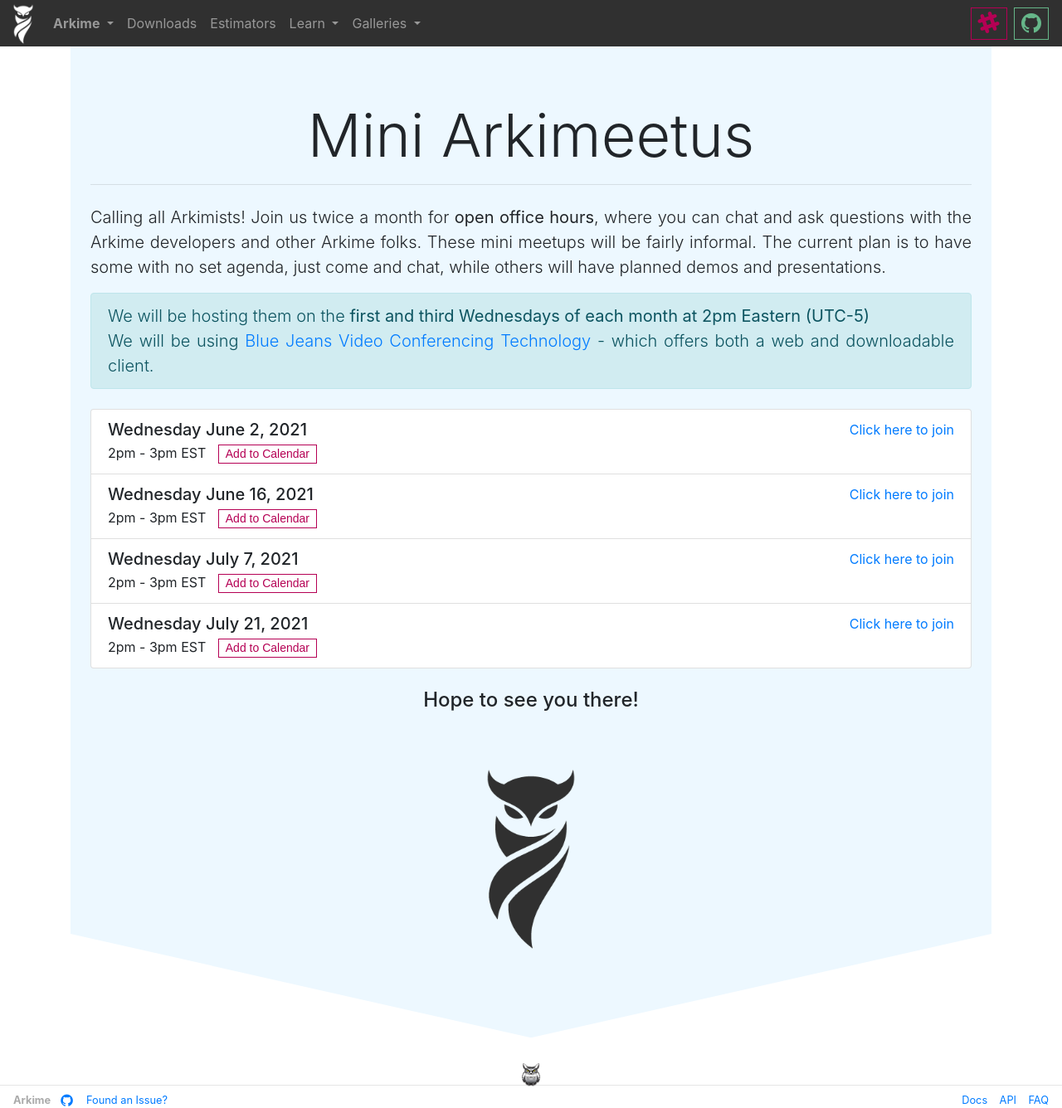
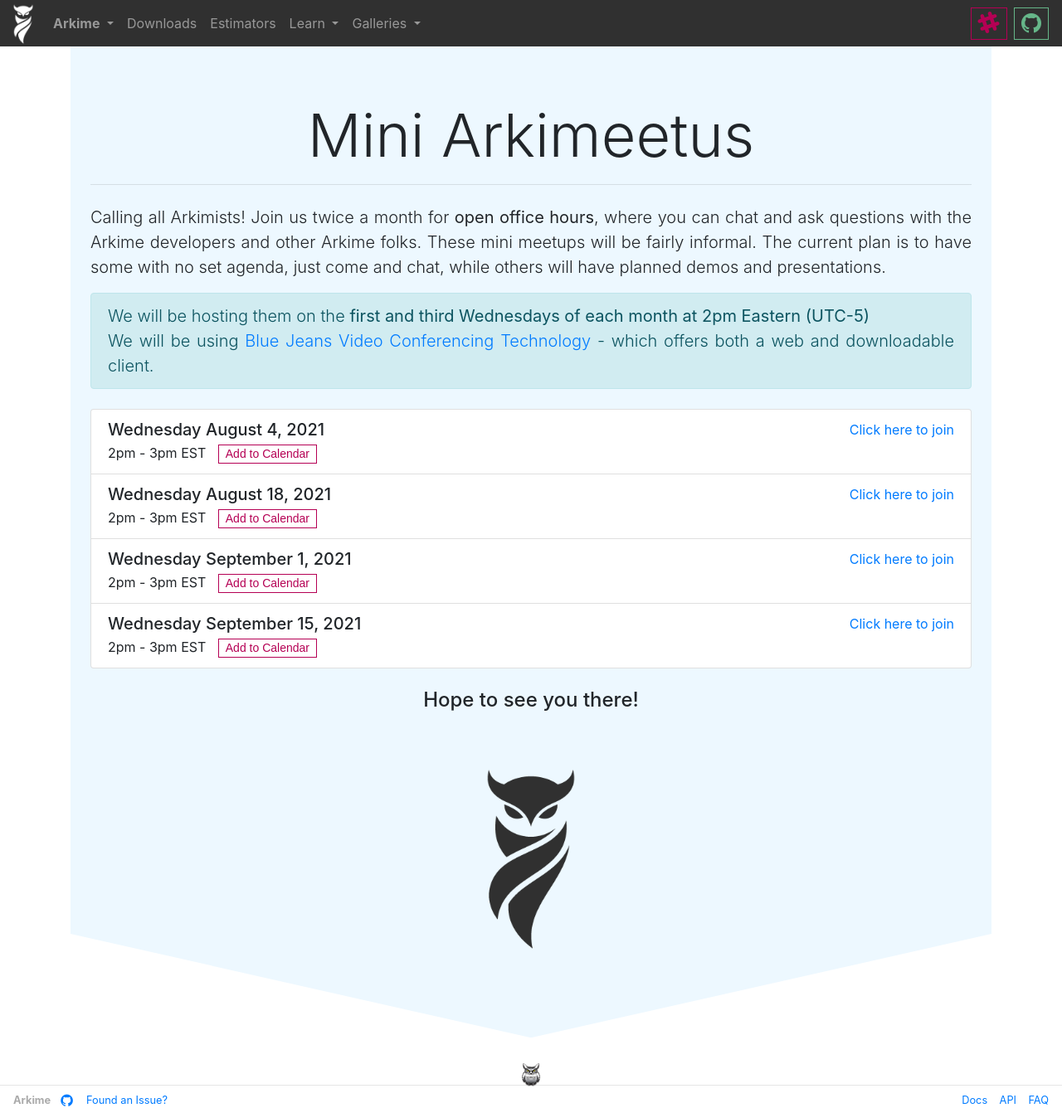
Before and after one commit to arkime/arkimeweb, a Jekyll site: the page built from mini-arkimeetus.html, in a window 1280 px wide and 1336 px high. Shown: the whole window at 83% size. Built offline with Jekyll 4.4.1, drawn with Linux system fonts in a browser that asks for light colours.

Commit message:
update dates

```diff
--- a/mini-arkimeetus.html
+++ b/mini-arkimeetus.html
@@ -84,14 +84,14 @@
               <ul class="list-group">
                 <li class="list-group-item">
                   <div class="d-flex w-100 justify-content-between">
-                    <h5 class="mb-1">Wednesday June 2, 2021</h5>
+                    <h5 class="mb-1">Wednesday August 4, 2021</h5>
                     <a class="no-decoration" href="https://bluejeans.com/725254217">
                       Click here to join
                     </a>
                   </div>
                   2pm - 3pm EST
                   <span title="Add to Calendar" class="add-to-calendar">
-                    <span class="start">06/02/2021 02:00 PM</span>
+                    <span class="start">08/04/2021 02:00 PM</span>
                     <span class="timezone">America/New_York</span>
                     <span class="title">Mini Arkimeetus</span>
                     <span class="description">Arkime Office Hours - https://arkime.com/mini-arkimeetus</span>
@@ -99,14 +99,14 @@
                 </li>
                 <li class="list-group-item">
                   <div class="d-flex w-100 justify-content-between">
-                    <h5 class="mb-1">Wednesday June 16, 2021</h5>
+                    <h5 class="mb-1">Wednesday August 18, 2021</h5>
                     <a class="no-decoration" href="https://bluejeans.com/278053542">
                       Click here to join
                     </a>
                   </div>
                   2pm - 3pm EST
                   <span title="Add to Calendar" class="add-to-calendar">
-                    <span class="start">06/16/2021 02:00 PM</span>
+                    <span class="start">08/18/2021 02:00 PM</span>
                     <span class="timezone">America/New_York</span>
                     <span class="title">Mini Arkimeetus</span>
                     <span class="description">Arkime Office Hours - https://arkime.com/mini-arkimeetus</span>
@@ -114,14 +114,14 @@
                 </li>
                 <li class="list-group-item">
                   <div class="d-flex w-100 justify-content-between">
-                    <h5 class="mb-1">Wednesday July 7, 2021</h5>
+                    <h5 class="mb-1">Wednesday September 1, 2021</h5>
                     <a class="no-decoration" href="https://bluejeans.com/725254217">
                       Click here to join
                     </a>
                   </div>
                   2pm - 3pm EST
                   <span title="Add to Calendar" class="add-to-calendar">
-                    <span class="start">07/07/2021 02:00 PM</span>
+                    <span class="start">09/01/2021 02:00 PM</span>
                     <span class="timezone">America/New_York</span>
                     <span class="title">Mini Arkimeetus</span>
                     <span class="description">Arkime Office Hours - https://arkime.com/mini-arkimeetus</span>
@@ -129,14 +129,14 @@
                 </li>
                 <li class="list-group-item">
                   <div class="d-flex w-100 justify-content-between">
-                    <h5 class="mb-1">Wednesday July 21, 2021</h5>
+                    <h5 class="mb-1">Wednesday September 15, 2021</h5>
                     <a class="no-decoration" href="https://bluejeans.com/278053542">
                       Click here to join
                     </a>
                   </div>
                   2pm - 3pm EST
                   <span title="Add to Calendar" class="add-to-calendar">
-                    <span class="start">07/21/2021 02:00 PM</span>
+                    <span class="start">09/15/2021 02:00 PM</span>
                     <span class="timezone">America/New_York</span>
                     <span class="title">Mini Arkimeetus</span>
                     <span class="description">Arkime Office Hours - https://arkime.com/mini-arkimeetus</span>
```
